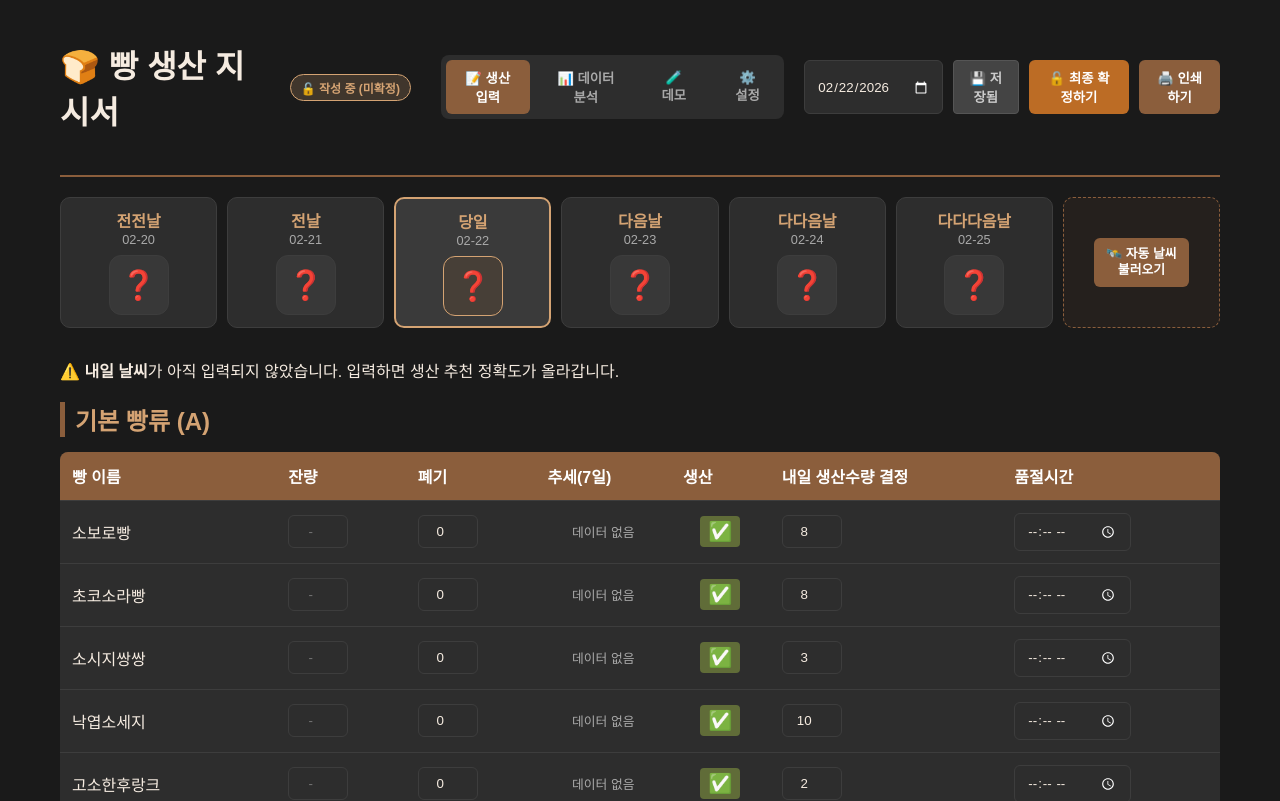
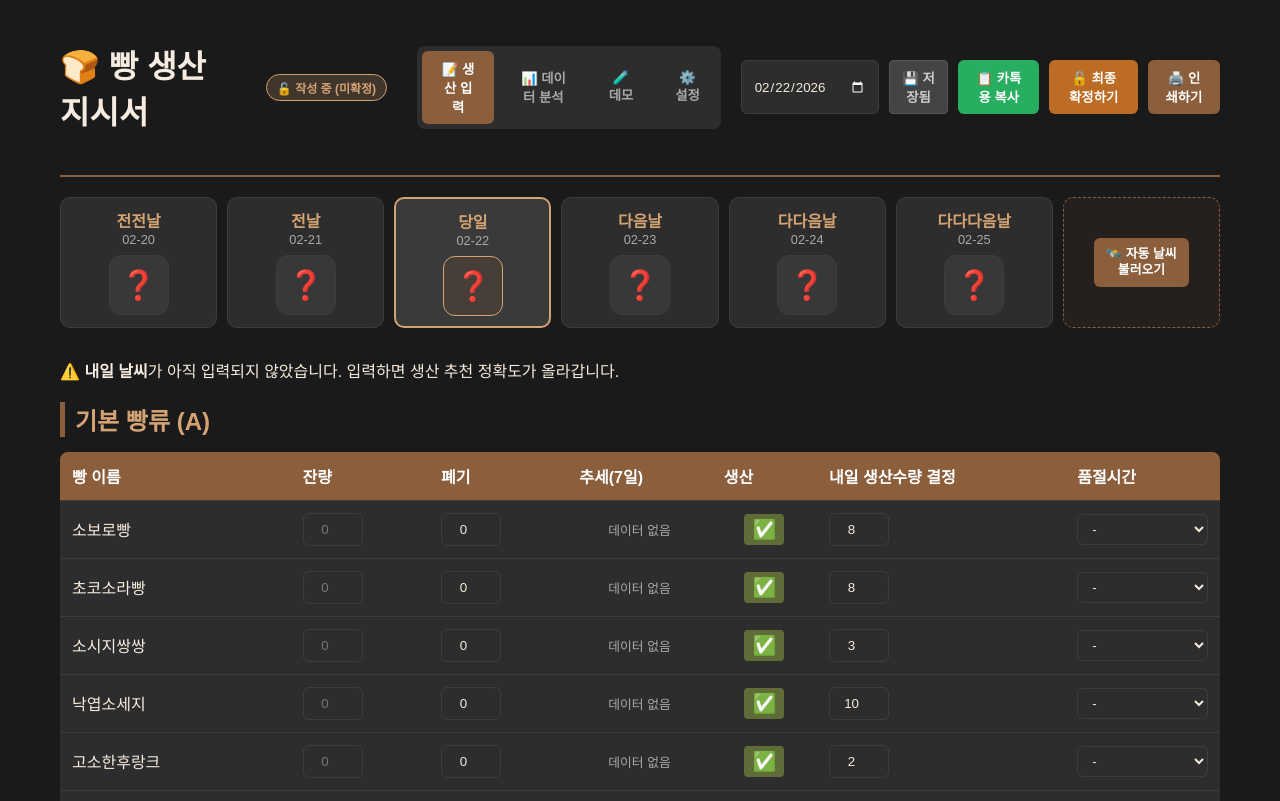
Before and after one commit to fdc3501/bread, a React (Vite) app: page / in a window 1280 px wide. Shown: the top 801 px of the page. Built offline with nearby package versions, Linux system fonts and the light colour scheme; a web font is replaced by a local one.

Commit message:
Add new features: Hourly sold-out select, Kakao copy button, auto weather update, and zero-value handling

```diff
--- a/src/App.css
+++ b/src/App.css
@@ -234,6 +234,41 @@ textarea {
   border-radius: 6px;
   cursor: pointer;
   font-weight: 600;
+}
+
+.copy-btn {
+  background: #27ae60;
+  color: white;
+  border: none;
+  padding: 8px 16px;
+  border-radius: 6px;
+  cursor: pointer;
+  font-weight: 600;
+  transition: all 0.2s;
+  display: flex;
+  align-items: center;
+  gap: 6px;
+}
+
+.copy-btn:hover {
+  background: #219150;
+  transform: translateY(-1px);
+}
+
+.hour-select {
+  background: var(--bg-card);
+  border: 1px solid var(--border);
+  color: var(--text-main);
+  padding: 6px 10px;
+  border-radius: 6px;
+  font-family: inherit;
+  width: 100%;
+  cursor: pointer;
+}
+
+.disabled-row .hour-select {
+  opacity: 0.5;
+  cursor: not-allowed;
 }
 
 /* Status Badges */
--- a/src/App.tsx
+++ b/src/App.tsx
@@ -80,8 +80,48 @@ const App: React.FC = () => {
     setActiveTab(tab);
   };
 
+  const copyToKakao = () => {
+    const itemsToProduce = BREAD_LIST.filter(item => sheet.breads[item.id].produce);
+    if (itemsToProduce.length === 0) return alert('생산할 품목이 없습니다.');
+
+    const dateStr = new Date(currentDate).toLocaleDateString('ko-KR', { month: 'long', day: 'numeric', weekday: 'short' });
+    let text = `🍞 ${dateStr} 생산 지시서\n\n`;
+
+    // Group items by A/B for better readability
+    const groupA = itemsToProduce.filter(i => i.group === 'A');
+    const groupB = itemsToProduce.filter(i => i.group === 'B');
+
+    if (groupA.length > 0) {
+      text += `[기본 빵류]\n`;
+      groupA.forEach(item => {
+        text += `- ${item.name}: ${sheet.breads[item.id].produceQty}개\n`;
+      });
+      text += '\n';
+    }
+
+    if (groupB.length > 0) {
+      text += `[기타/고로케]\n`;
+      groupB.forEach(item => {
+        text += `- ${item.name}: ${sheet.breads[item.id].produceQty}개\n`;
+      });
+      text += '\n';
+    }
+
+    if (sheet.memo) {
+      text += `📝 메모: ${sheet.memo}\n`;
+    }
+
+    navigator.clipboard.writeText(text).then(() => {
+      alert('카톡용 텍스트가 복사되었습니다. 카카오톡에 붙여넣기 하세요!');
+    }).catch(err => {
+      console.error('Copy failed', err);
+      alert('복사 실패. 브라우저 권한을 확인해 주세요.');
+    });
+  };
+
   const renderTable = (group: 'A' | 'B') => {
     const items = BREAD_LIST.filter(item => item.group === group);
+    const hours = Array.from({ length: 16 }, (_, i) => i + 7); // 07:00 ~ 22:00
 
     return (
       <div className="table-container">
@@ -113,7 +153,7 @@ const App: React.FC = () => {
                       type="number"
                       value={record.remain}
                       onChange={(e) => updateBreadRecord(item.id, { remain: e.target.value })}
-                      placeholder="-"
+                      placeholder="0"
                     />
                   </td>
                   <td>
@@ -121,6 +161,7 @@ const App: React.FC = () => {
                       type="number"
                       value={record.disposal}
                       onChange={(e) => updateBreadRecord(item.id, { disposal: e.target.value })}
+                      placeholder="0"
                     />
                   </td>
                   <td className="no-print center">
@@ -147,12 +188,18 @@ const App: React.FC = () => {
                     )}
                   </td>
                   <td className="sold-out-cell">
-                    <input
-                      type="time"
+                    <select
                       value={record.soldOutTime || ''}
                       onChange={(e) => updateBreadRecord(item.id, { soldOutTime: e.target.value })}
-                      placeholder="--:--"
-                    />
+                      className="hour-select"
+                    >
+                      <option value="">-</option>
+                      {hours.map(h => (
+                        <option key={h} value={`${String(h).padStart(2, '0')}:00`}>
+                          {h}시
+                        </option>
+                      ))}
+                    </select>
                   </td>
                 </tr>
               );
@@ -218,6 +265,10 @@ const App: React.FC = () => {
               마지막 저장: {savedAt.toLocaleTimeString([], { hour: '2-digit', minute: '2-digit' })}
             </span>
           )}
+
+          <button className="copy-btn" onClick={copyToKakao} title="생산 목록을 텍스트로 복사하여 카톡으로 보내세요">
+            📋 카톡용 복사
+          </button>
 
           {sheet.status !== 'finalized' ? (
             <button className="finalize-btn" onClick={finalizeSheet}>🔓 최종 확정하기</button>
--- a/src/hooks/useSheet.ts
+++ b/src/hooks/useSheet.ts
@@ -109,11 +109,16 @@ export const useSheet = (initialDate: string, syncUrl?: string) => {
     };
 
     const updateBreadRecord = (breadId: string, updates: Partial<BreadRecord>) => {
+        // Automatically treat empty strings for remain and disposal as 0 when updating
+        const processedUpdates = { ...updates };
+        if (processedUpdates.remain === '') processedUpdates.remain = '0';
+        if (processedUpdates.disposal === '') processedUpdates.disposal = 0;
+
         setSheet({
             ...sheet,
             breads: {
                 ...sheet.breads,
-                [breadId]: { ...sheet.breads[breadId], ...updates }
+                [breadId]: { ...sheet.breads[breadId], ...processedUpdates }
             }
         });
         setIsDirty(true);
@@ -164,6 +169,14 @@ export const useSheet = (initialDate: string, syncUrl?: string) => {
             setSheet(currentSheet);
             setSavedAt(new Date());
             setIsDirty(false);
+
+            // AUTO-UPDATE WEATHER: if today's weather is missing
+            const todayWeather = currentSheet.weather.find(w => w.label === '당일')?.weather;
+            if (!todayWeather) {
+                const lat = Number(localStorage.getItem('latitude')) || 37.526;
+                const lng = Number(localStorage.getItem('longitude')) || 126.674;
+                refreshWeather(lat, lng);
+            }
         } else {
             // Auto-prefill from yesterday's data
             const yesterday = new Date(date);
@@ -198,15 +211,22 @@ export const useSheet = (initialDate: string, syncUrl?: string) => {
                 });
             }
 
-            setSheet({
+            const newSheet: DailySheet = {
                 date,
                 weather: getInitialWeather(new Date(date)),
                 breads: prefillBreads,
                 memo: '',
                 status: 'draft'
-            });
+            };
+            setSheet(newSheet);
             setSavedAt(null);
             setIsDirty(false);
+
+            // AUTO-UPDATE WEATHER for new sheet
+            const lat = Number(localStorage.getItem('latitude')) || 37.526;
+            const lng = Number(localStorage.getItem('longitude')) || 126.674;
+            // Delay slightly to ensure state is settled
+            setTimeout(() => refreshWeather(lat, lng), 500);
         }
     };
 
```
